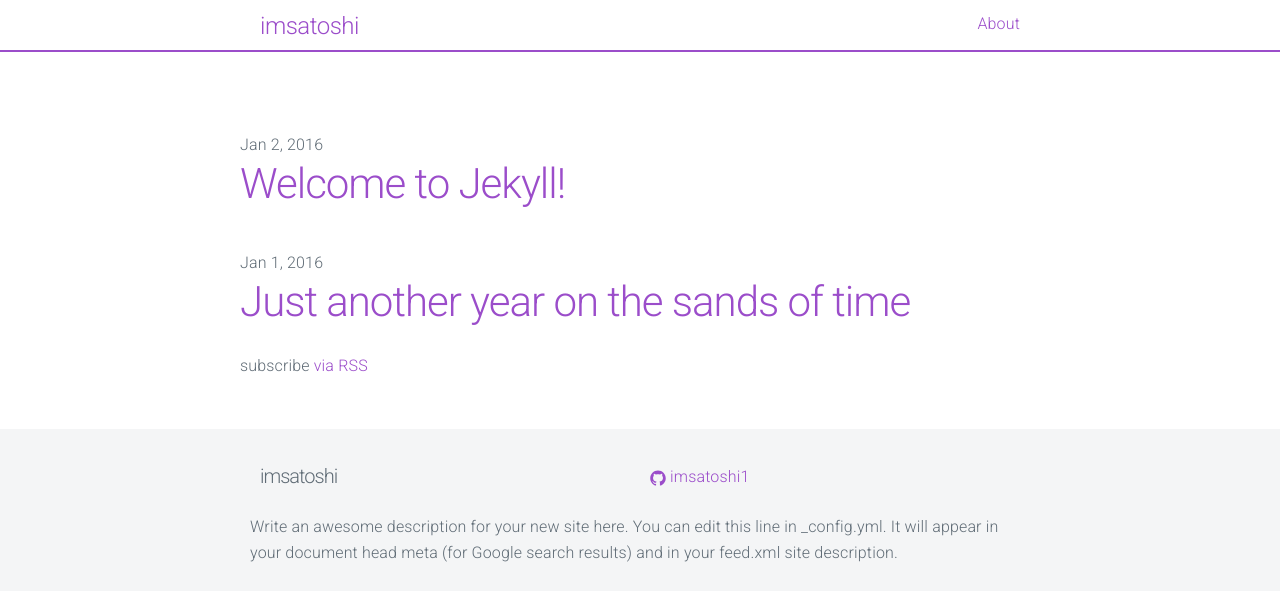
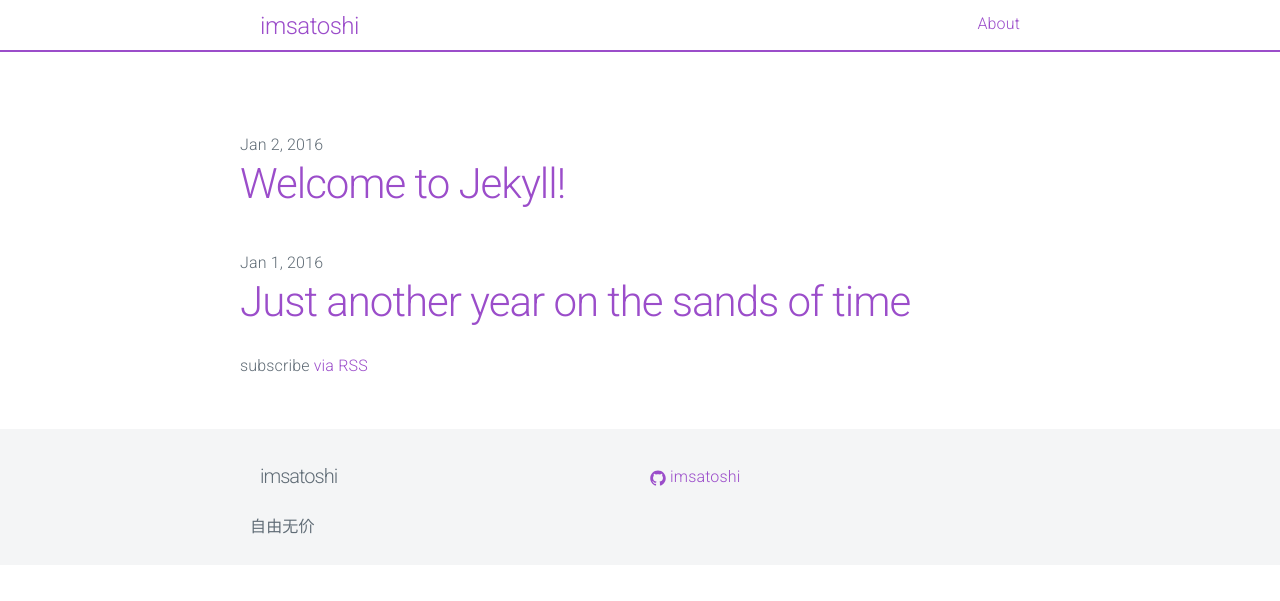
Before and after one commit to allinbitcoin/allinbitcoin.github.io, a Jekyll site: the page built from index.html, in a window 1280 px wide. Shown: the top 601 px of the page. Built offline with Jekyll 4.4.1, drawn with Linux system fonts in a browser that asks for light colours.

Commit message:
Update _config.yml

```diff
--- a/_config.yml
+++ b/_config.yml
@@ -9,13 +9,11 @@
 title: imsatoshi
 email: imsatoshi@outlook.com
 description: > # this means to ignore newlines until "baseurl:"
-  Write an awesome description for your new site here. You can edit this
-  line in _config.yml. It will appear in your document head meta (for
-  Google search results) and in your feed.xml site description.
+ 自由无价
 baseurl: "" # the subpath of your site, e.g. /blog
 url: "" # the base hostname & protocol for your site
 twitter_username:
-github_username:  imsatoshi1
+github_username:  imsatoshi
 
 # Build settings
 markdown: kramdown
```
